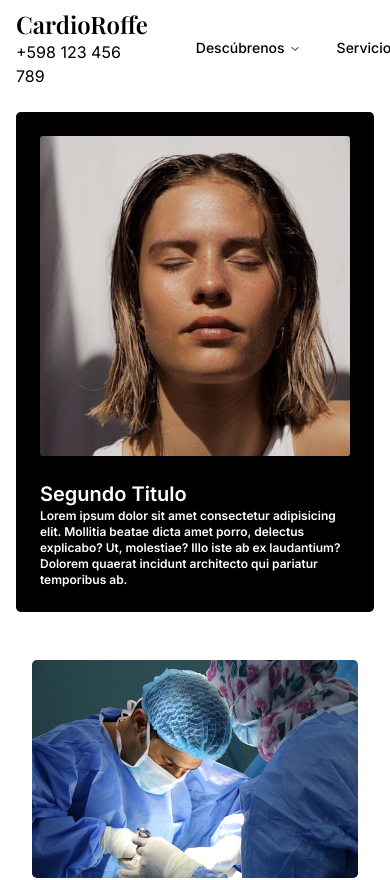
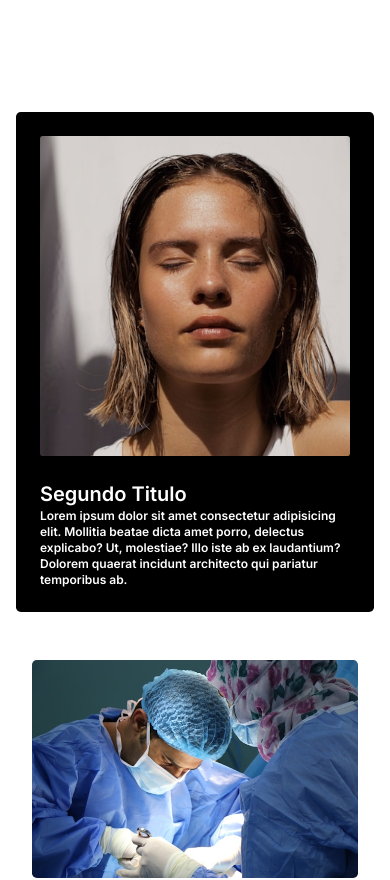
Before and after one commit to riberojuanca/cardioroffe, a Next.js app: page / in a window 390 px wide. Shown: the top 880 px of the page. Built offline with nearby package versions, Linux system fonts and the light colour scheme.

Commit message:
Mobile Menu hidden

```diff
--- a/src/components/Menu.jsx
+++ b/src/components/Menu.jsx
@@ -4,7 +4,7 @@ import Link from "next/link";
 
 const Menu = () => {
   return (
-    <header className="z-50 px-4 flex justify-evenly items-center h-24 bg-white fixed w-full top-0 gap-8">
+    <header className="z-50 hidden lg:flex px-4 justify-evenly items-center h-24 bg-white fixed w-full top-0 gap-8">
       <div>
         <div className="flex items-center flex-col">
           <Link href="/">
```
